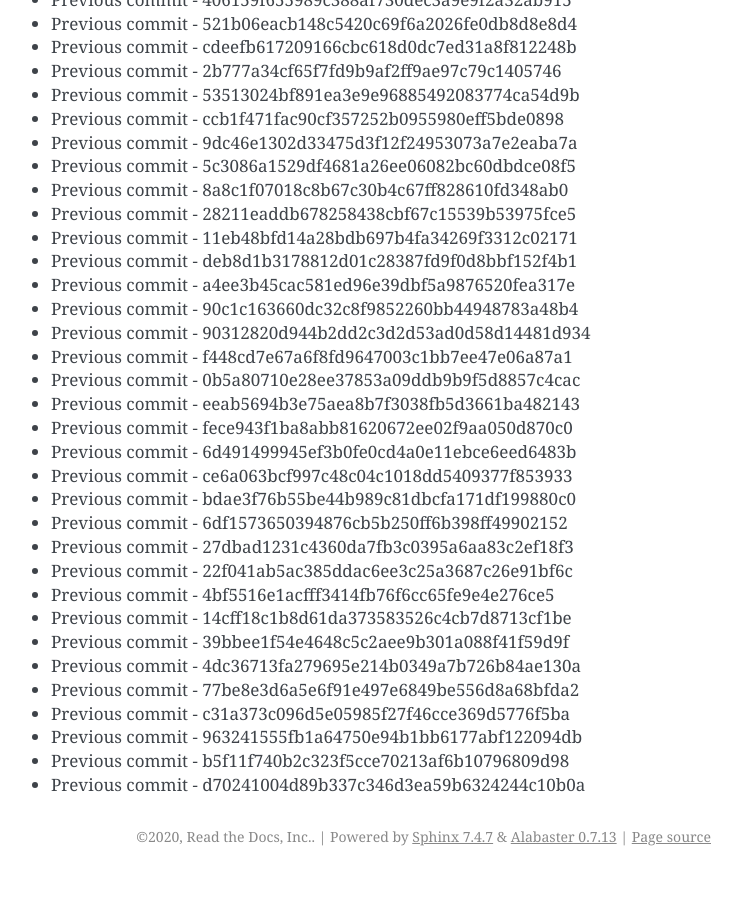
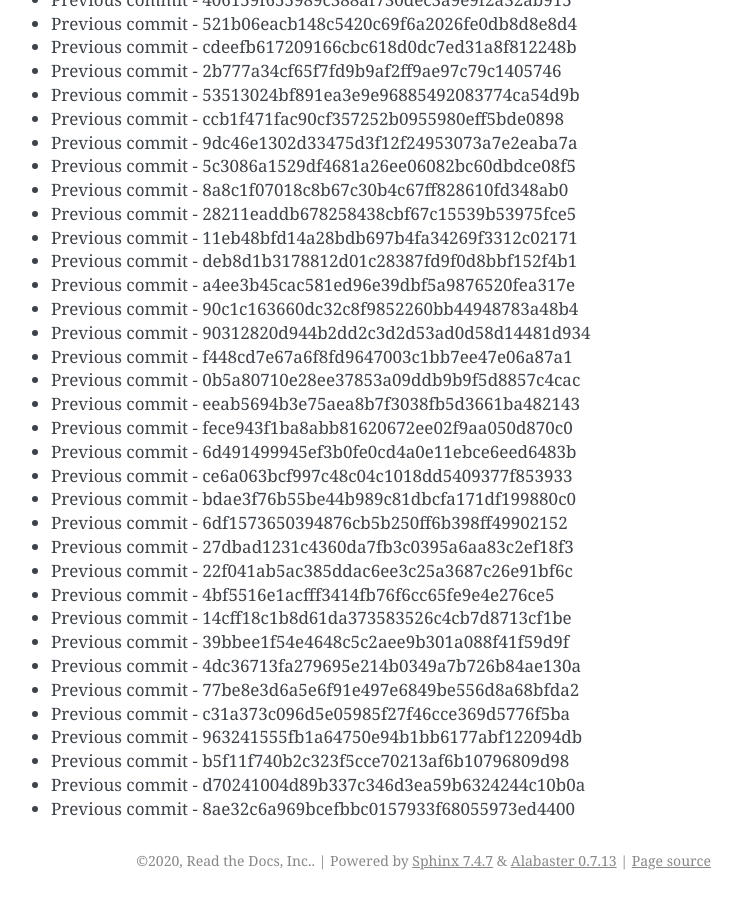
Before and after one commit to readthedocs/rtd-git-stresstest, a Sphinx documentation site: the page built from docs/updates.rst, in a window 1280 px wide and 900 px high, scrolled down 11412 px. Shown: the whole window, without its empty margins (399-1141 px from the left). Built offline with Sphinx 7.4.7, drawn with Linux system fonts in a browser that asks for light colours; before the commit the page ends 12288 px from its top, so only the background shows below that.

Commit message:
Generating commit from previous: 8ae32c6a969bcefbbc0157933f68055973ed4400

```diff
--- a/docs/updates.rst
+++ b/docs/updates.rst
@@ -511,3 +511,4 @@ It can be tested for any performance characteristics.
 * Previous commit - 963241555fb1a64750e94b1bb6177abf122094db
 * Previous commit - b5f11f740b2c323f5cce70213af6b10796809d98
 * Previous commit - d70241004d89b337c346d3ea59b6324244c10b0a
+* Previous commit - 8ae32c6a969bcefbbc0157933f68055973ed4400
```
